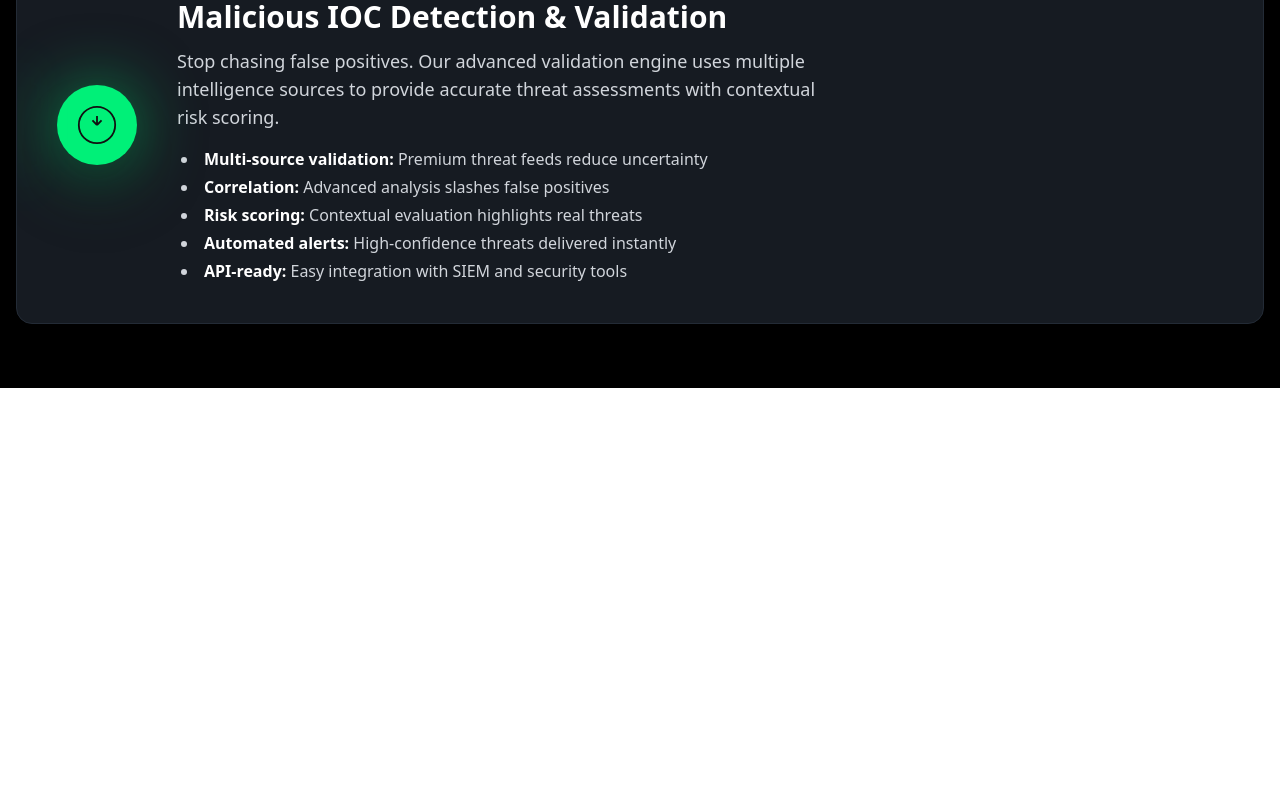
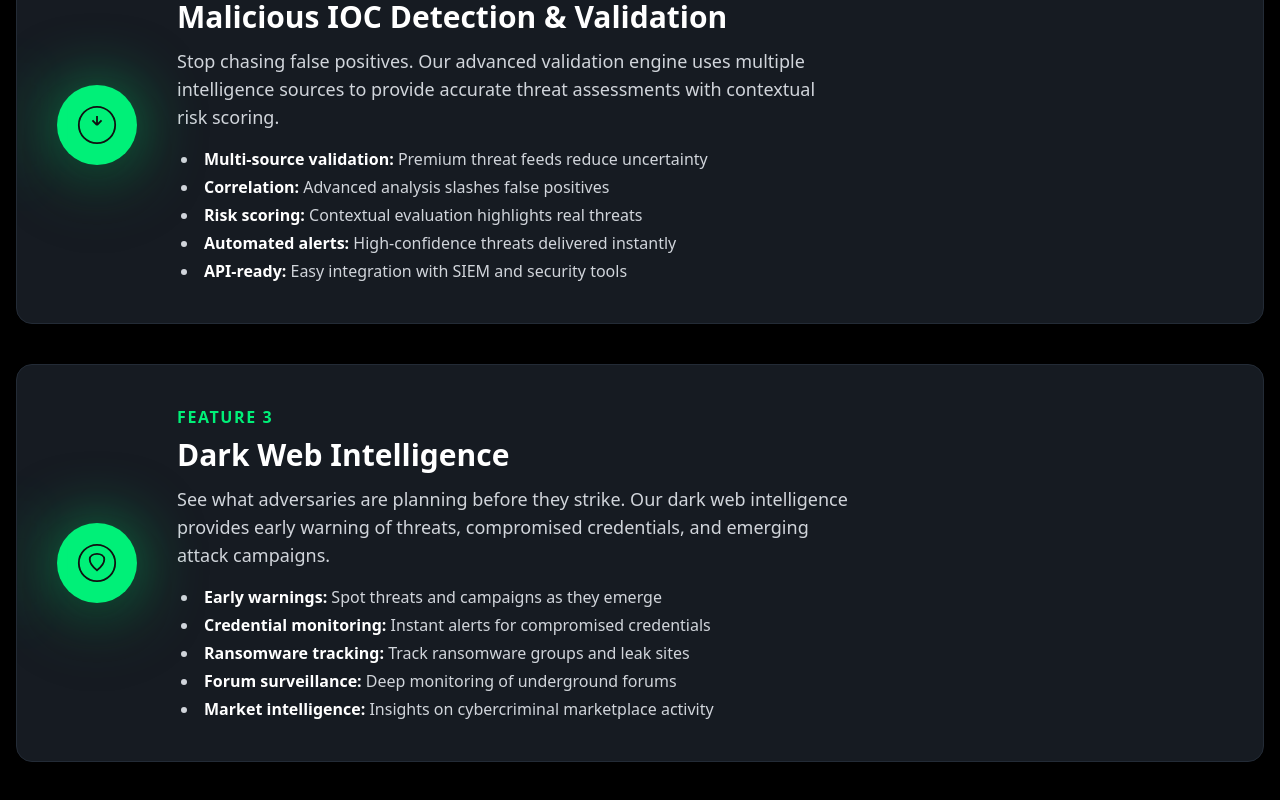
Before and after one commit to KiteMinimal/threatintel-pro, a React (Vite) app: page / in a window 1280 px wide. Shown: the part 1056-1856 px from the top of the page. Before the commit the page ends 1444 px from the top, so only its background shows below. Built offline with nearby package versions, Linux system fonts and the light colour scheme.

Commit message:
feat: add Dark Web Intelligence feature component to the application

```diff
--- a/src/App.jsx
+++ b/src/App.jsx
@@ -1,6 +1,7 @@
 import React from "react";
 import Iocanalysis from "./features/IOCANALYSIS";
 import MaliciousIOCDetection from "./features/MaliciousIOCDetection";
+import DarkWebIntelligence from "./features/DarkWebIntelligence";
 
 
 export default function App() {
@@ -23,6 +24,7 @@ export default function App() {
       <main className="max-w-7xl mx-auto px-4 py-16 grid gap-10">
         <Iocanalysis />
         <MaliciousIOCDetection />
+        <DarkWebIntelligence />
       </main>
     </div>
   );
--- /dev/null
+++ b/src/features/DarkWebIntelligence.jsx
@@ -0,0 +1,36 @@
+// src/features/DarkWebIntelligence.jsx
+import React from "react";
+
+export default function DarkWebIntelligence() {
+  return (
+    <section className="rounded-2xl bg-[#161B22] p-10 shadow-lg border border-[#232b36] flex flex-col md:flex-row items-center gap-10 relative overflow-hidden">
+      {/* Accent Icon with Glow */}
+      <div className="flex-shrink-0 w-20 h-20 rounded-full bg-[#00F078] flex items-center justify-center text-4xl shadow-2xl drop-shadow-[0_0_32px_#00F07880]">
+        {/* Optional SVG icon to represent 'dark web' or 'monitoring' */}
+        <svg xmlns="http://www.w3.org/2000/svg" fill="none" viewBox="0 0 44 44" className="w-10 h-10 text-[#111]">
+          <circle cx="22" cy="22" r="20" className="stroke-[#111] stroke-2" fill="none" />
+          <path d="M22 30c-4-3-8-7-8-12 0-4 4-6 8-6s8 2 8 6c0 5-4 9-8 12z" className="stroke-[#111] stroke-2" fill="none" />
+        </svg>
+      </div>
+      {/* Feature Content */}
+      <div>
+        <span className="block uppercase text-[#00F078] font-bold mb-2 tracking-widest">Feature 3</span>
+        <h2 className="text-2xl md:text-3xl font-extrabold text-white mb-3 leading-tight">
+          Dark Web Intelligence
+        </h2>
+        <p className="text-gray-300 mb-4 font-medium text-lg max-w-2xl">
+          See what adversaries are planning before they strike. Our dark web intelligence provides early warning of threats, compromised credentials, and emerging attack campaigns.
+        </p>
+        <ul className="list-disc list-inside space-y-1 text-gray-300 pl-1 text-base">
+          <li><span className="font-semibold text-white">Early warnings:</span> Spot threats and campaigns as they emerge</li>
+          <li><span className="font-semibold text-white">Credential monitoring:</span> Instant alerts for compromised credentials</li>
+          <li><span className="font-semibold text-white">Ransomware tracking:</span> Track ransomware groups and leak sites</li>
+          <li><span className="font-semibold text-white">Forum surveillance:</span> Deep monitoring of underground forums</li>
+          <li><span className="font-semibold text-white">Market intelligence:</span> Insights on cybercriminal marketplace activity</li>
+        </ul>
+      </div>
+      {/* Subtle neon accent */}
+      <div className="absolute left-0 top-1/2 -translate-y-1/2 w-2 h-32 bg-[#00F078]/30 rounded-r-lg blur-xl opacity-50 pointer-events-none hidden md:block" />
+    </section>
+  );
+}
```
